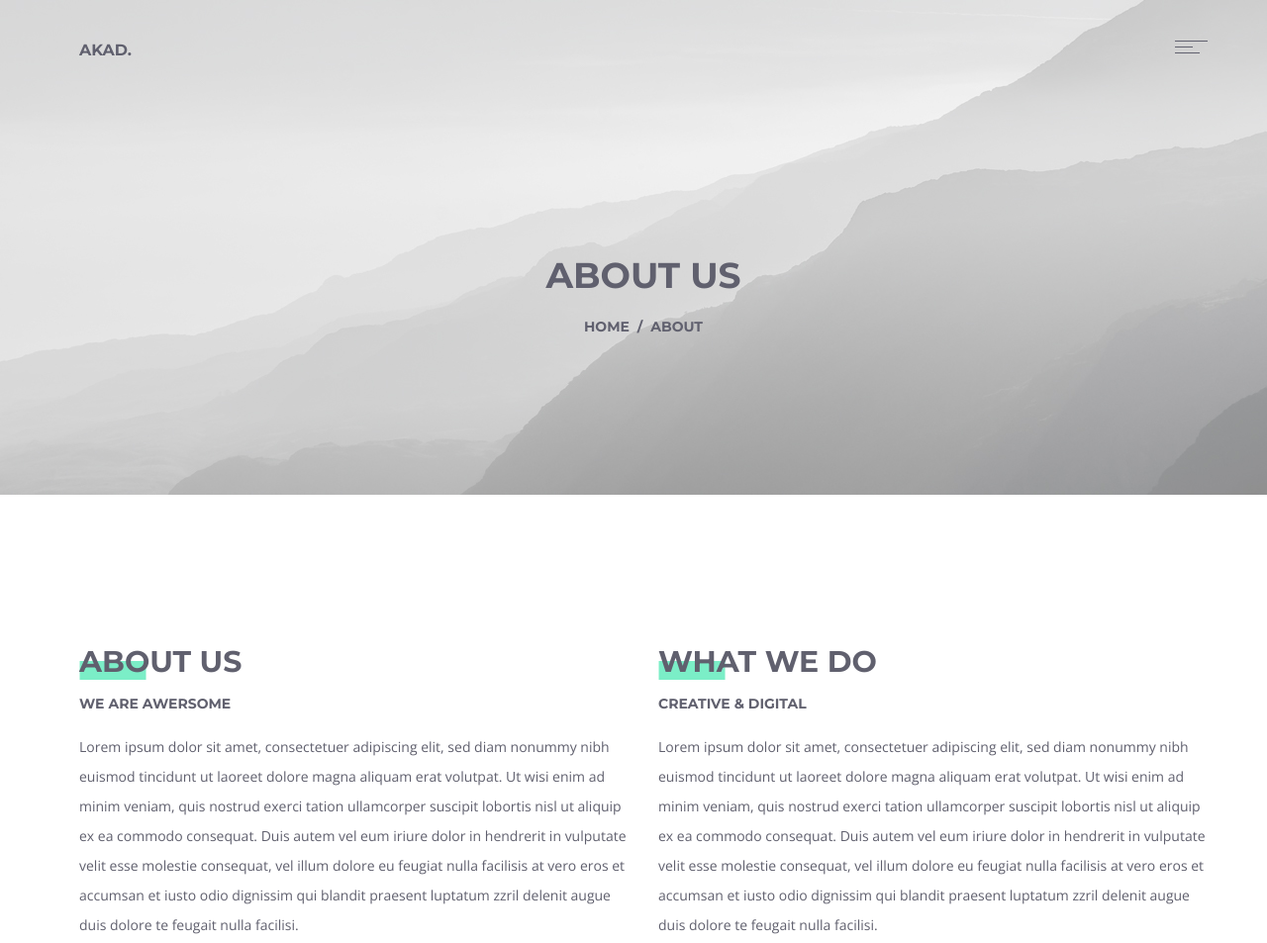
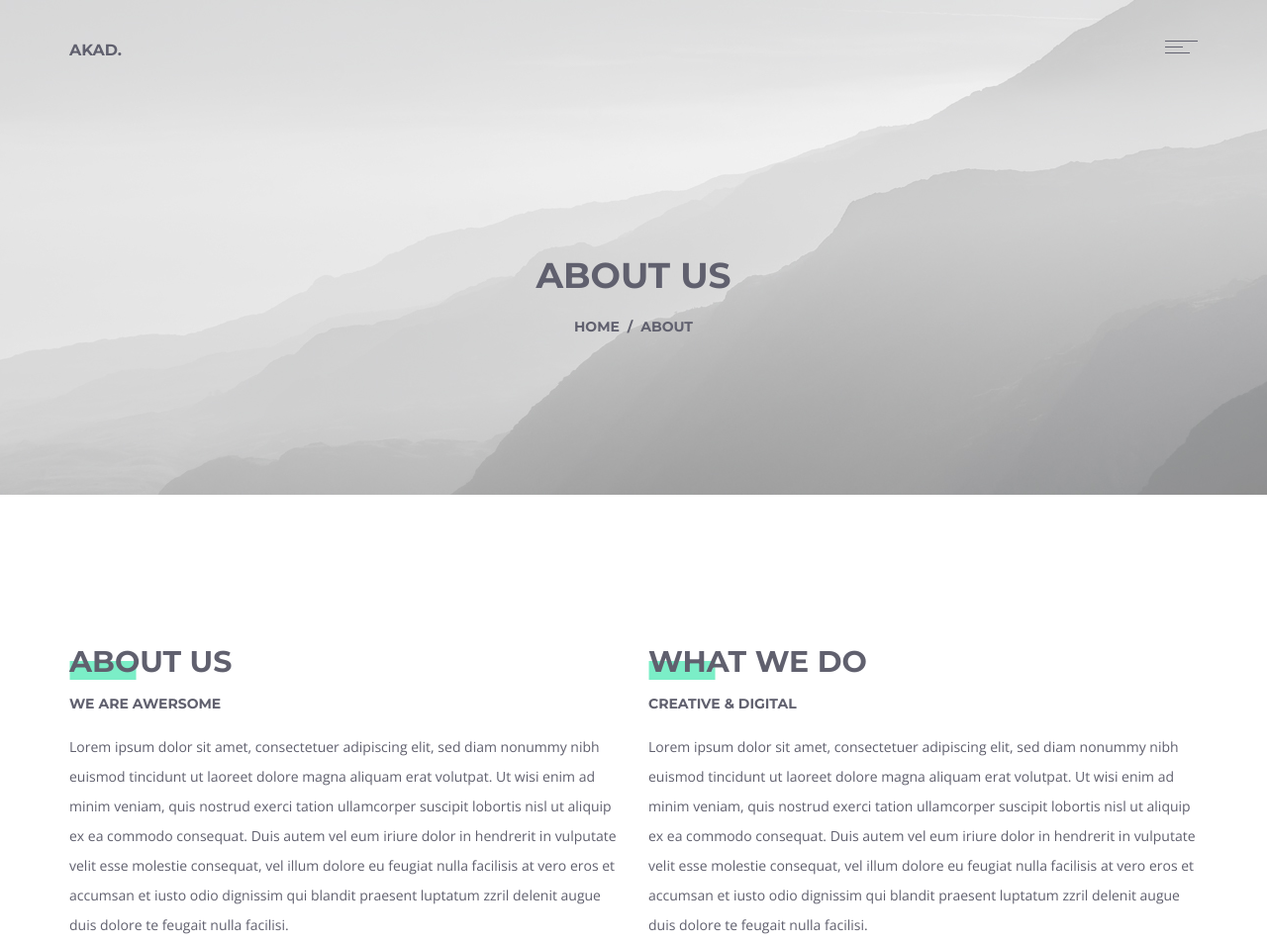
Before and after one commit to Ludmila9/akad_about-us, a plain HTML site: page index.html in a window 1280 px wide. Shown: the top 953 px of the page at 99% size. Drawn offline with nearby package versions, Linux system fonts and the light colour scheme.

Commit message:
add favicon, del width (body)

```diff
--- a/css/style.css
+++ b/css/style.css
@@ -8,7 +8,7 @@
 }
 
 body{
-	width: 1300px;
+	/*width: 1300px;*/
 	color: #60606E;
 	margin: 0 auto;
 }
--- a/index.html
+++ b/index.html
@@ -3,6 +3,7 @@
 <head>
 	<meta charset="UTF-8">
 	<title>Akad</title>
+	<link rel="shortcut icon" href="img/favicon.png" type="image/png">
 	<link rel="stylesheet" href="css/normalize.css">
 	<link rel="stylesheet" href="css/style.css">
 </head>
```
Also changed, not shown: img/favicon.png (added).
